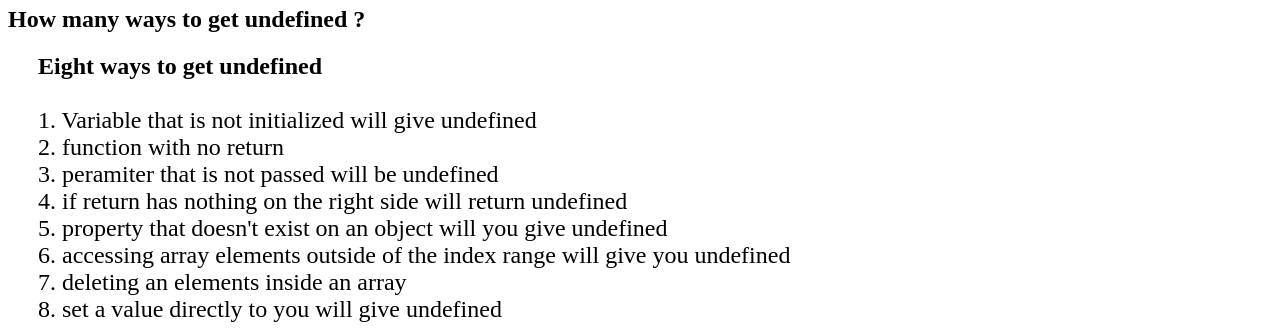
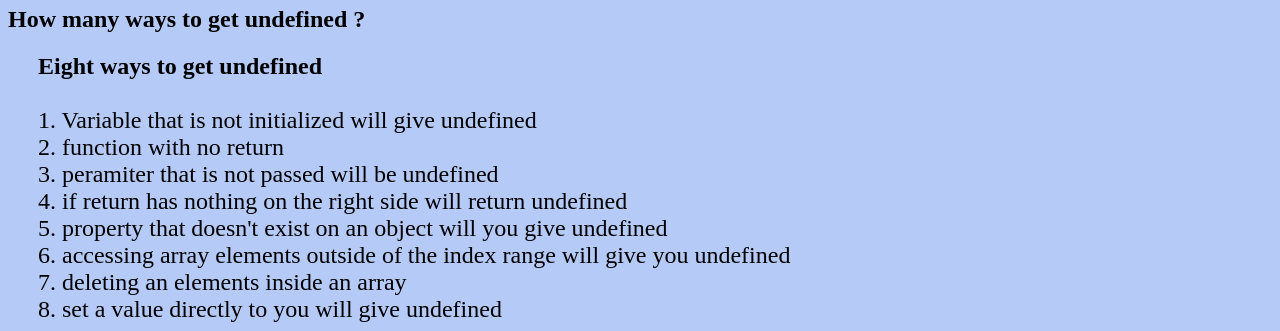
Before and after one commit to constobidullah/practice-project-6, a plain HTML site: page blog.html in a window 1280 px wide. Shown: the part 724-1055 px from the top of the page. Drawn offline with Linux system fonts and the light colour scheme.

Commit message:
blog css file background color change

```diff
--- a/blog.css
+++ b/blog.css
@@ -1,3 +1,9 @@
+
+body{
+   background-color:rgba(157, 185, 245, 0.753);
+   color: black;
+}
+
 .paragraph-style{
    margin: 0 30px 0 30px;
    font-size: 24px;
```
